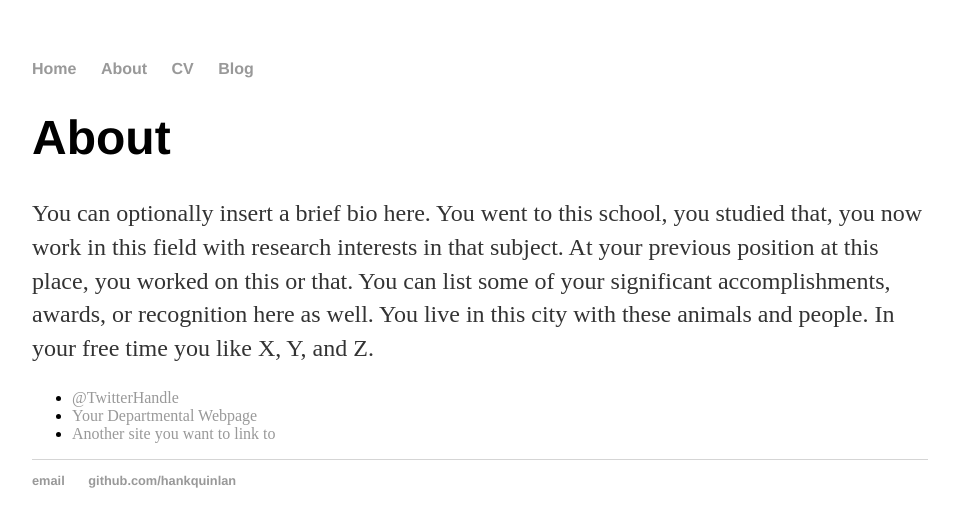
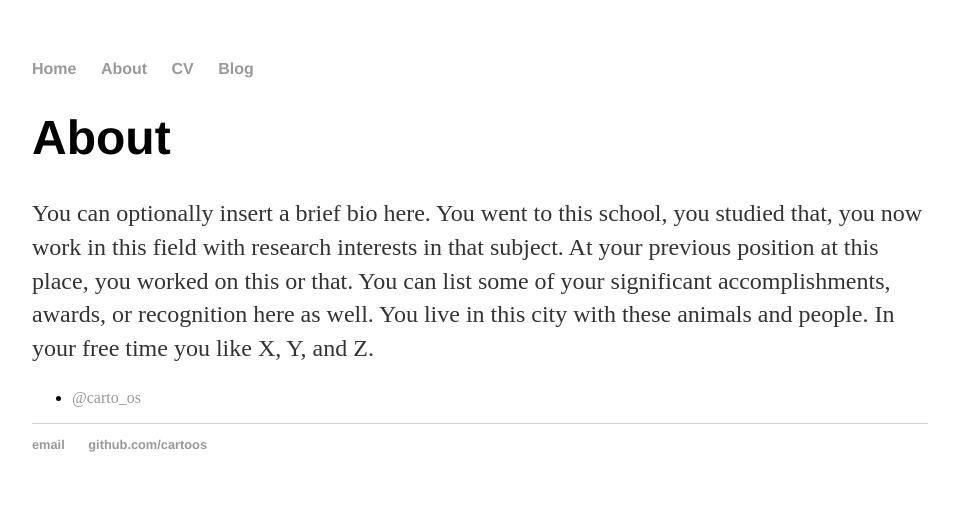
Before and after one commit to cartoos/cartoos.github.io, a Jekyll site: the page about/index.html, which Jekyll copies as it is, in a window 1280 px wide. Shown: the top 527 px of the page, without its empty margins (160-1119 px from the left). Built offline with Jekyll 4.4.1, drawn with Linux system fonts in a browser that asks for light colours.

Commit message:
Update index.html

```diff
--- a/about/index.html
+++ b/about/index.html
@@ -20,9 +20,7 @@
 			<p>You can optionally insert a brief bio here. You went to this school, you studied that, you now work in this field with research interests in that subject. At your previous position at this place, you worked on this or that. You can list some of your significant accomplishments, awards, or recognition here as well. You live in this city with these animals and people. In your free time you like X, Y, and Z.</p>
 
 			<ul class="contacts">
-				<li><a href="#">@TwitterHandle</a></li>
-				<li><a href="#">Your Departmental Webpage</a></li>
-				<li><a href="#">Another site you want to link to</a></li>
+				<li><a href="twitter.com/carto_os">@carto_os</a></li>
 				</ul>
 		</div>
 
@@ -31,8 +29,8 @@
 
   <footer>
    <ul>
-   <li><a href="mailto:hankquinlanhub@gmail.com">email</a></li>
-   <li><a href="https://github.com/hankquinlan">github.com/hankquinlan</a></li>
+   <li><a href="mailto:oscar.so@outlook.com">email</a></li>
+   <li><a href="https://github.com/cartoos">github.com/cartoos</a></li>
    </ul>
   </footer>
   </body>
```
